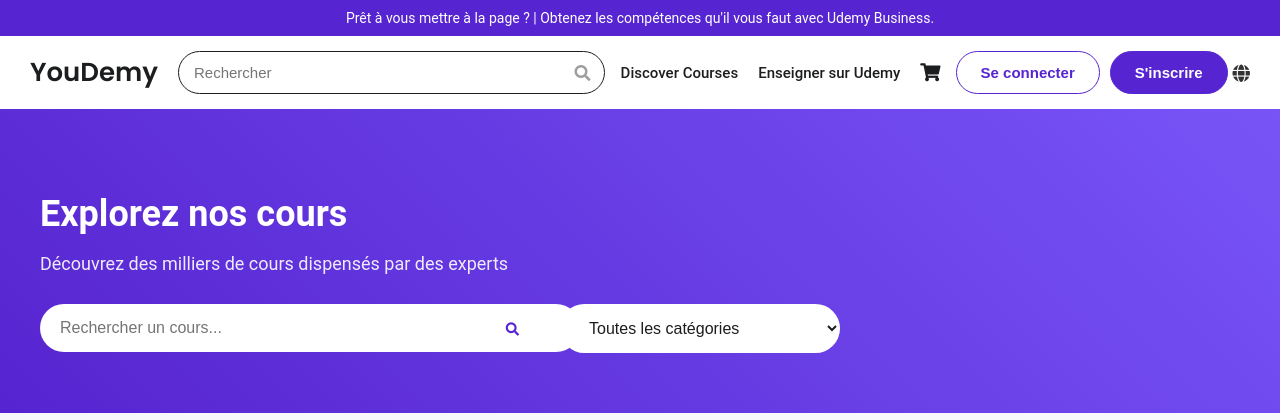
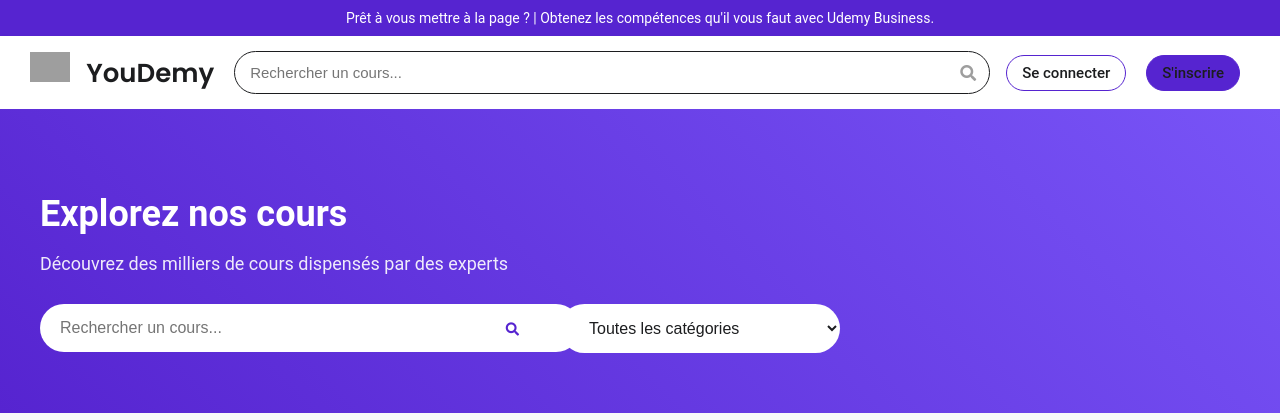
Before and after one commit to nolongeraregistereduser/YouDemy, a PHP site: page /Youdemy/Student/courses.php in a window 1280 px wide. Shown: the top 420 px of the page. Run offline with PHP 8.4, Linux system fonts and the light colour scheme; data comes from the database, SQL or seed files in the repository; data that the repository does not hold is empty; grey boxes are pictures that could not be loaded.

Commit message:
Adding session to index student & diff navbar when login

```diff
--- a/Student/courses.php
+++ b/Student/courses.php
@@ -1,4 +1,5 @@
 <?php
+session_start();
 require_once '../config/database.php';
 require_once '../Class/Course.php';
 require_once '../Class/Category.php';
--- a/Student/includes/navbar.php
+++ b/Student/includes/navbar.php
@@ -11,21 +11,35 @@
     </div>
     <div class="header">
         <div class="logo">
-            <a href="#">YouDemy</a>
+            <a href="../index.php">
+                <img src="../assets/images/logo.png" alt="YouDemy Logo">
+                YouDemy
+            </a>
         </div>
         <div class="search-bar">
-            <input placeholder="Rechercher" type="text"/>
+            <input type="text" placeholder="Rechercher un cours...">
             <i class="fas fa-search"></i>
         </div>
         <div class="nav-links">
-            <a href="#">Discover Courses</a>
-            <a href="#">Enseigner sur Udemy</a>
-            <a href="#"><i class="fas fa-shopping-cart"></i></a>
-        </div>
-        <div class="buttons">
-            <button>Se connecter</button>
-            <button class="primary">S'inscrire</button>
-            <i class="fas fa-globe"></i>
+            <?php if(!isset($_SESSION['user'])): ?>
+                <!-- Show for non-logged in users -->
+                <a href="../auth.php" class="btn btn-login">Se connecter</a>
+                <a href="../register.php" class="btn btn-register">S'inscrire</a>
+            <?php else: ?>
+                <!-- Show for logged in users -->
+                <a href="courses.php">Tous les cours</a>
+                <a href="my-learning.php">Mes cours</a>
+                <div class="user-menu">
+                    <span>
+                        <i class="fas fa-user"></i>
+                        <?php echo htmlspecialchars($_SESSION['user']['firstname']); ?>
+                    </span>
+                    <a href="../logout.php" class="btn btn-logout">
+                        <i class="fas fa-sign-out-alt"></i>
+                        Déconnexion
+                    </a>
+                </div>
+            <?php endif; ?>
         </div>
     </div>
 </body>
--- a/Student/includes/styleStudent.css
+++ b/Student/includes/styleStudent.css
@@ -743,3 +743,56 @@ body {
     background: rgba(86, 36, 208, 0.2);
     transform: translateY(-1px);
 }
+
+/* Add these styles for the user menu */
+.user-menu {
+    display: flex;
+    align-items: center;
+    gap: 15px;
+}
+
+.user-menu span {
+    display: flex;
+    align-items: center;
+    gap: 5px;
+    color: #1c1d1f;
+    font-weight: 500;
+}
+
+.user-menu .btn-logout {
+    display: flex;
+    align-items: center;
+    gap: 5px;
+    color: #d23f57;
+    border: 1px solid #d23f57;
+    padding: 8px 15px;
+    border-radius: 20px;
+    transition: all 0.3s ease;
+}
+
+.user-menu .btn-logout:hover {
+    background: #d23f57;
+    color: white;
+}
+
+.btn-login, .btn-register {
+    padding: 8px 15px;
+    border-radius: 20px;
+    font-weight: 500;
+    transition: all 0.3s ease;
+}
+
+.btn-login {
+    color: #5624d0;
+    border: 1px solid #5624d0;
+}
+
+.btn-register {
+    background: #5624d0;
+    color: white;
+    border: 1px solid #5624d0;
+}
+
+.btn-login:hover, .btn-register:hover {
+    transform: translateY(-2px);
+}
--- a/Student/index.php
+++ b/Student/index.php
@@ -1,3 +1,6 @@
+<?php
+session_start();
+?>
 <html>
  <head>
   <title>
```
